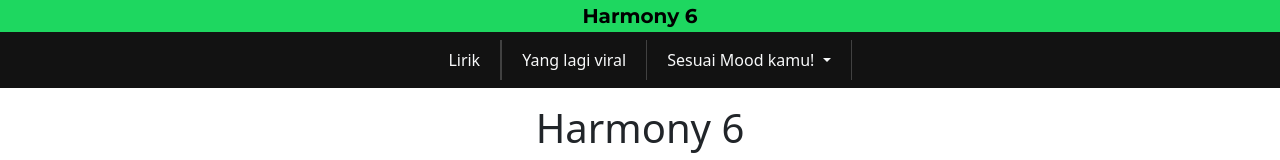
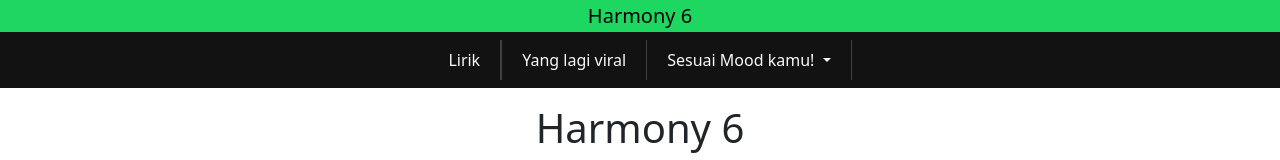
Before and after one commit to dadunch/Quiz_kelompok_6, a plain HTML site: page index.html in a window 1280 px wide. Shown: the top 160 px of the page. Drawn offline with nearby package versions, Linux system fonts and the light colour scheme.

Commit message:
Update index.html
mengubah style navbar (Font Family)

```diff
--- a/index.html
+++ b/index.html
@@ -41,7 +41,7 @@
   <body>
     <nav class="navbar navbar-expand-lg " style="background-color: #1ED760;">
         <div class="container py-2">
-          <a class="navbar-brand text-center" href="#" style="font-family: Montserrat, sans-serif; font-weight: bold;">Harmony 6</a>
+          <a class="navbar-brand text-center" href="#" style="font-family:system-ui, -apple-system, BlinkMacSystemFont, 'Segoe UI', Roboto, Oxygen, Ubuntu, Cantarell, 'Open Sans', 'Helvetica Neue', sans-serif; font-weight:400;">Harmony 6</a>
         </div>
       </nav>
 
```
